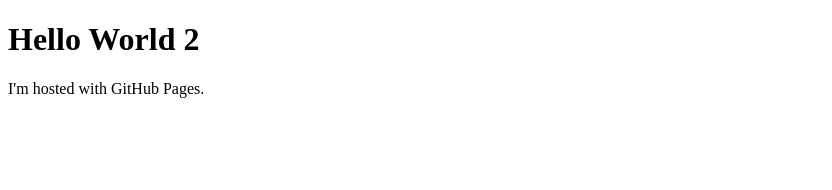
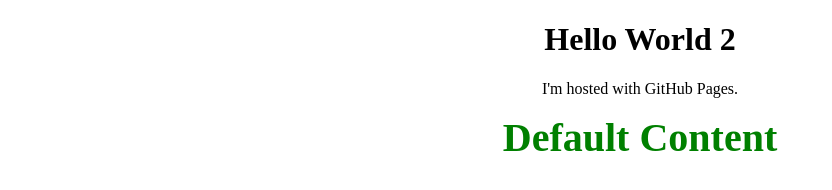
Before and after one commit to Benn190/Benn190.github.io, a plain HTML site: page index.html in a window 1280 px wide. Shown: the whole page, without its empty margins (0-832 px from the left). Drawn offline with nearby package versions, Linux system fonts and the light colour scheme.

Commit message:
Update index.html

```diff
--- a/index.html
+++ b/index.html
@@ -3,5 +3,30 @@
 <body>
 <h1>Hello World 2</h1>
 <p>I'm hosted with GitHub Pages.</p>
-</body>
+ <script src="https://ajax.googleapis.com/ajax/libs/jquery/3.3.1/jquery.min.js"> </script>
+        <script>
+            $(document).ready(function(){
+                $("button").click(function(){
+                    $("#divContent").load("https://api.github.com/repositories/2126244/commits?per_page=1");
+                });
+            });
+        </script>
+        <style>
+            body {
+                text-align: center;
+            }
+            #divContent {
+                font-size: 40px;
+                font-weight: bold;
+                color: green;
+            }
+        </style>
+
+
+        <div id="divContent">
+            Default Content
+        </div>
+
+
+  </body>
 </html>
```
